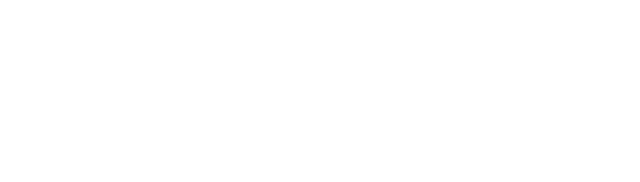
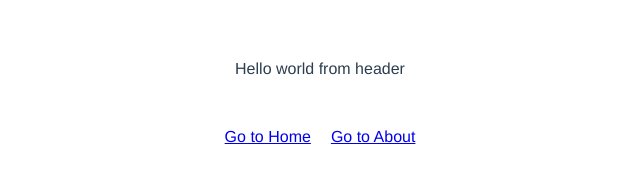
Before and after one commit to DanRotaru-lislex/vue-test, a plain HTML site: page index.html in a window 1280 px wide. Shown: the whole page, without its empty margins (320-960 px from the left). Drawn offline with Linux system fonts and the light colour scheme; the site is published under a folder, as on GitHub Pages, so addresses that start at the root find nothing.

Commit message:
Update index.html

```diff
--- a/index.html
+++ b/index.html
@@ -1 +1 @@
-<!doctype html><html lang=""><head><meta charset="utf-8"><meta http-equiv="X-UA-Compatible" content="IE=edge"><meta name="viewport" content="width=device-width,initial-scale=1"><link rel="icon" href="/favicon.ico"><title>vue</title><script defer="defer" src="/js/chunk-vendors.5a79a169.js"></script><script defer="defer" src="/js/app.adb27fa9.js"></script><link href="/css/app.475eb6c2.css" rel="stylesheet"></head><body><noscript><strong>We're sorry but vue doesn't work properly without JavaScript enabled. Please enable it to continue.</strong></noscript><div id="app"></div></body></html>
+<!doctype html><html lang=""><head><meta charset="utf-8"><meta http-equiv="X-UA-Compatible" content="IE=edge"><meta name="viewport" content="width=device-width,initial-scale=1"><link rel="icon" href="favicon.ico"><title>vue</title><script defer="defer" src="js/chunk-vendors.5a79a169.js"></script><script defer="defer" src="js/app.adb27fa9.js"></script><link href="css/app.475eb6c2.css" rel="stylesheet"></head><body><noscript><strong>We're sorry but vue doesn't work properly without JavaScript enabled. Please enable it to continue.</strong></noscript><div id="app"></div></body></html>
```
